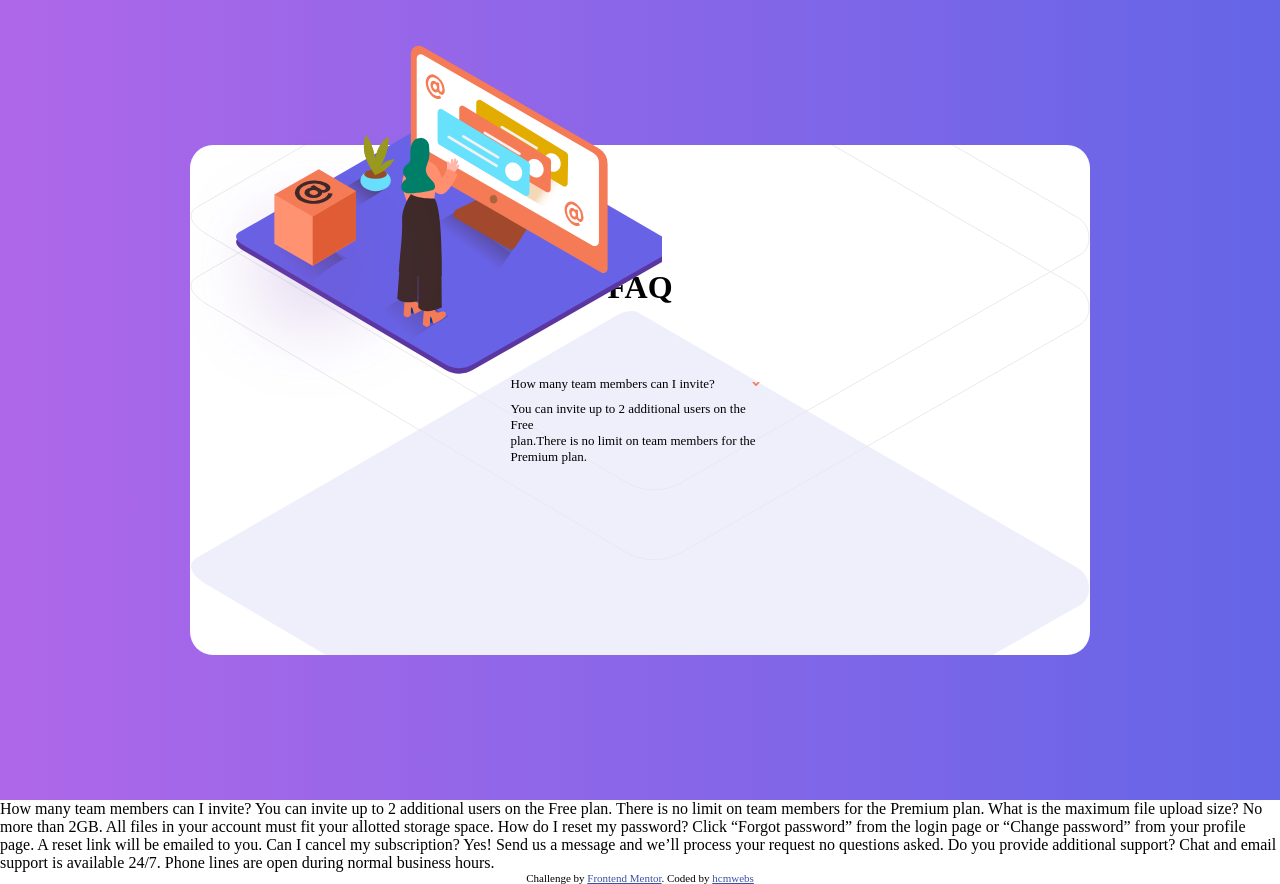
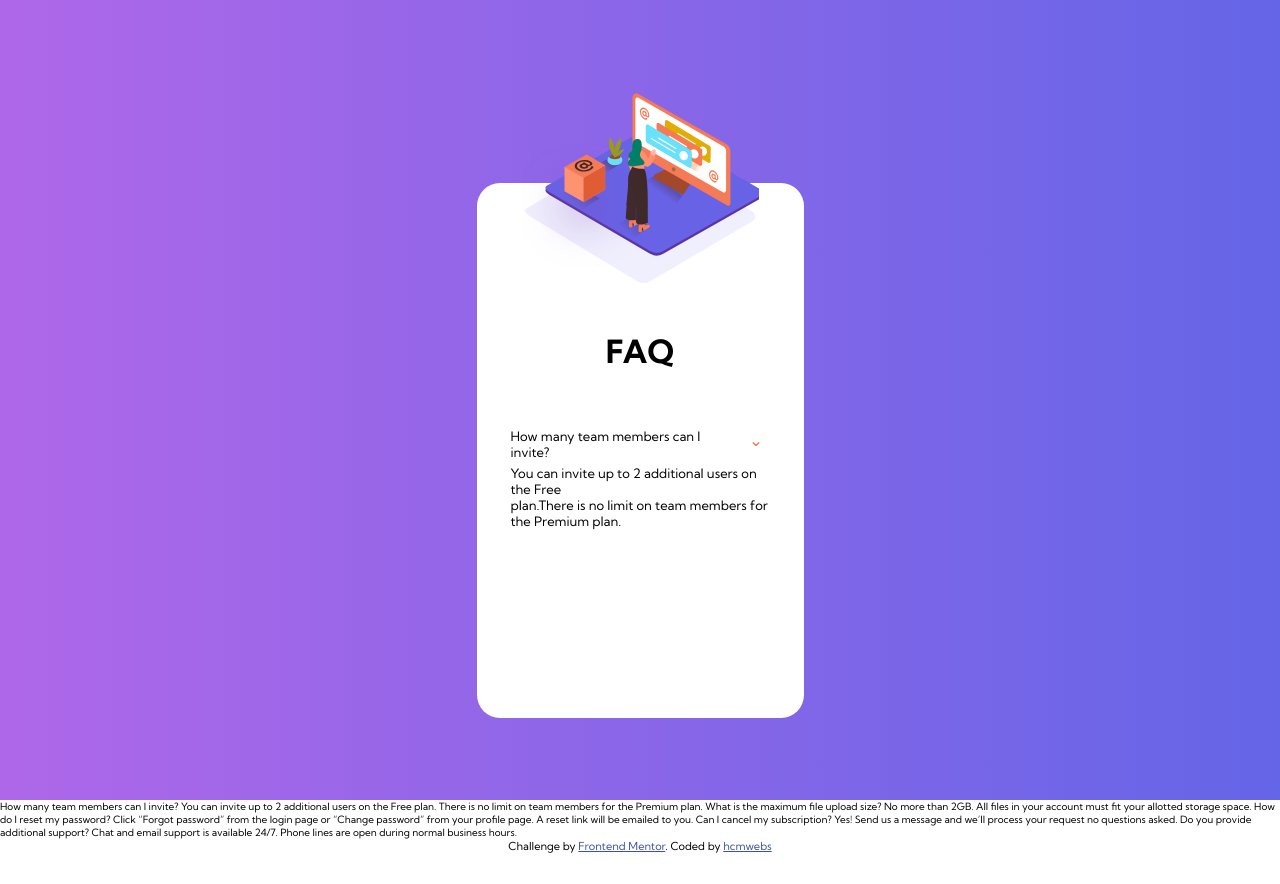
Before and after one commit to Hcmwebs/faq-accordion-card, a plain HTML site: page index.html in a window 1280 px wide. After the commit the page ends 853 px from the top, so only its background shows below. Drawn offline with Linux system fonts and the light colour scheme.

Commit message:
fixed the body tag
Signed-off-by: Hezekia Chege <zeekprojectos@gmail.com>

```diff
--- a/scss/_medias.scss
+++ b/scss/_medias.scss
@@ -2,62 +2,11 @@
 
 /*====Desktop: 1440px;====*/
 
-@media(max-width: 1440px){
-  .container{
-    min-width: 800px;
+@medias(min-width:1000px){
 
-    .card{
-      width:900px ;
-      height: 510px;
-      margin-top: 0;
-      flex-direction: $row;
-      background-image:url(/images/bg-pattern-desktop.svg);
-      background-size:cover;
-      background-position: left center;
+  .card{
+    width: 900px;
+    height: 510px;
+  }
 
-      &__header{
-        width: 472px;
-        height: 358px;
-        left: 0;
-      }
-
-      &__body{
-
-      }
-    }
-  }
 }
-
-
-/*====Mobile: 375px;====*/
-
-@media(max-width:375px) {
-  .container {
-   min-width: 320px;
-
-    .card{
-      width: 327px;
-      height: 535px;
-      background-size: 230px 230px;
-      background-position:50px -130px;
-
-    &__header{
-        width: 237px;
-        height: 180px;
-        position: absolute;
-        top: -40px;
-        transform: translateY(-60px);
-
-        img {
-          width: 100%;
-          height: 100%;
-          object-fit: cover;
-
-        }
-      }
-
-    }
-
-
-  }
-}
--- a/scss/main.scss
+++ b/scss/main.scss
@@ -40,9 +40,7 @@
   box-sizing: border-box;
 }
 
-.body{
-width: 100%;
-height: 100vh;
+body{
 font-family:$font-stack;
 font-size: $font-size;
 font-weight: $font-light;
@@ -50,6 +48,7 @@ font-weight: $font-light;
 }
 
 .container{
+  max-width: 1440px;
   width: 100%;
   height: 100vh;
   background: linear-gradient(90deg,$gradientSoftViolet 0%,$gradientSoftBlue 100%);
@@ -58,8 +57,8 @@ font-weight: $font-light;
   .card{
     width: 327px;
     height:535px;
-    background:#fff url(/images/bg-pattern-mobile.svg) no-repeat 50px -130px;
-    background-size:230px 230px;
+    background:#fff url(/images/bg-pattern-mobile.svg) no-repeat top center;
+    background-size:230px,230px;
     border-radius:23px;
     margin-top: 100px;
     padding: 10px;
@@ -70,9 +69,7 @@ font-weight: $font-light;
     &__header{
       width: 237px;
       height: 180px;
-      position: absolute;
-      top: -40px;
-      transform: translateY(-60px);
+      transform: translateY(-100px);
 
       img{
         width: 100%;
@@ -87,6 +84,7 @@ font-weight: $font-light;
     &__body{
       width: 100%;
       height: 354px;
+      transform: translateY(-80px);
       padding:20px;
       @include grid($center,$center);
       grid-template-columns: 1fr;
```
Also changed, not shown: css/main.min.css, 1 other file.
